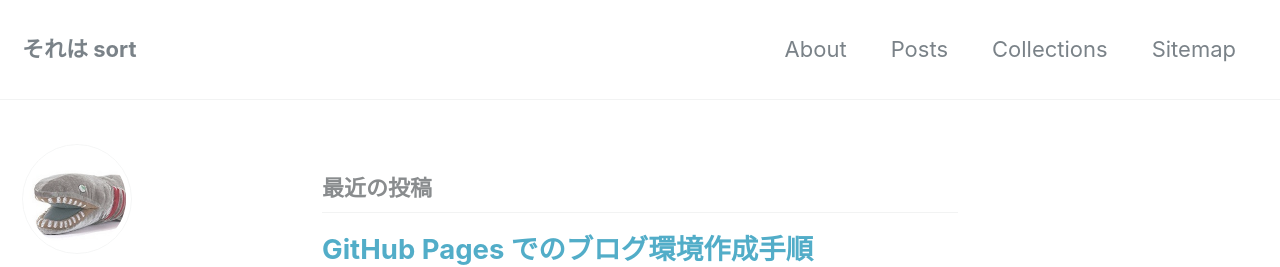
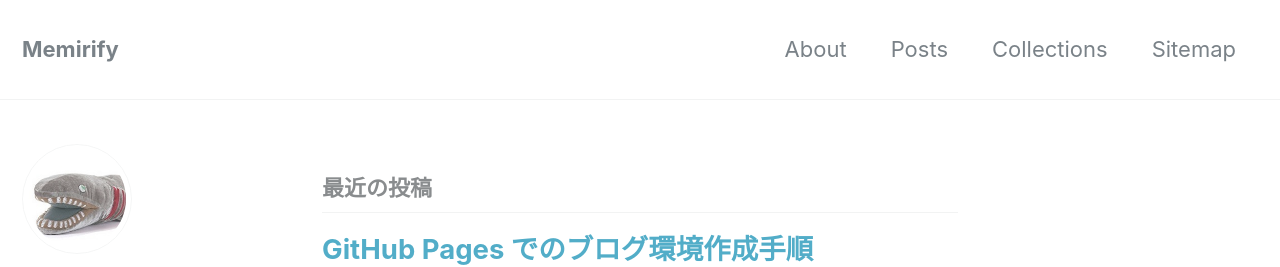
Before and after one commit to Luvca/Luvca.github.io, a Jekyll site: the page built from index.html, in a window 1280 px wide and 900 px high. Shown: the top 267 px of the window. Built offline with Jekyll 4.4.1, drawn with Linux system fonts in a browser that asks for light colours; nearby versions of some CDN libraries; the list of posts is cut into pages by our own code.

Commit message:
Update title

```diff
--- a/_config.yml
+++ b/_config.yml
@@ -16,7 +16,7 @@ minimal_mistakes_skin    : "default" # "air", "aqua", "contrast", "dark", "dirt"
 
 # Site Settings
 locale                   : "ja-JP"
-title                    : "それは sort"
+title                    : "Memirify"
 title_separator          : "-"
 name                     : "Luvca"
 description              : "An amazing website."
```
